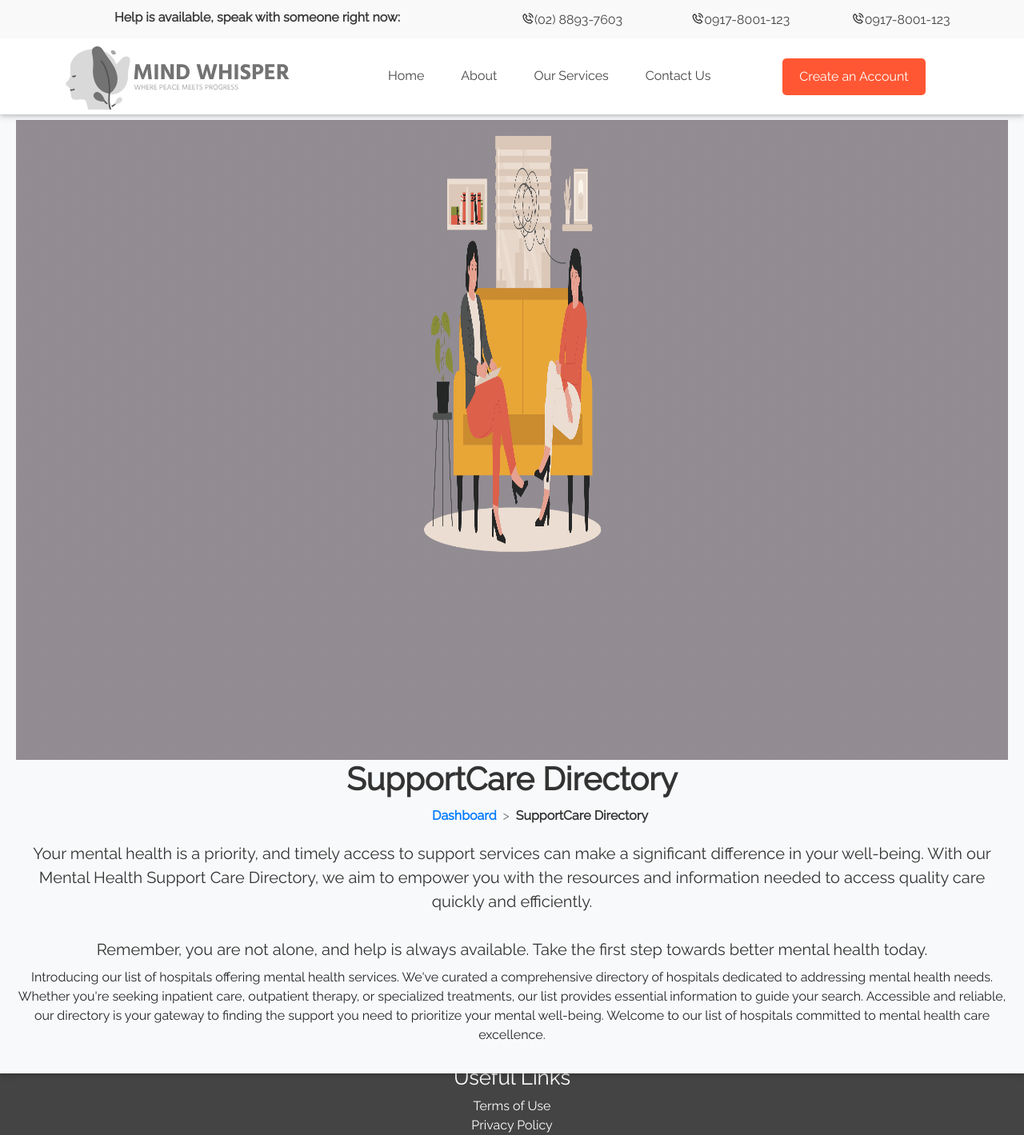
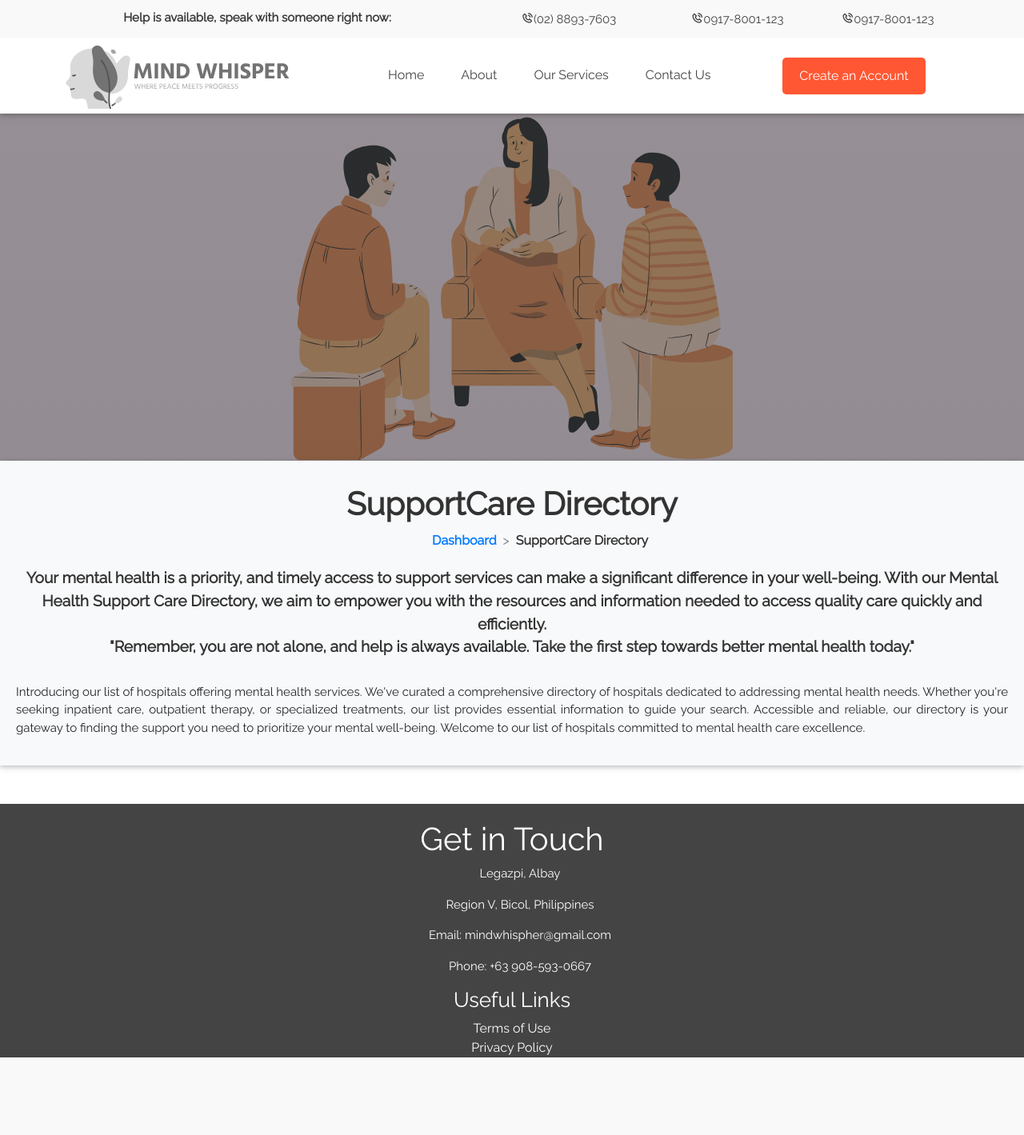
Before and after one commit to jaor13/MindWhisper-Web-Systems-Final-Term, a PHP site: page /support-care-directory.html in a window 1280 px wide. Shown: the whole page at 80% size. After the commit the page ends 1322 px from the top, so only its background shows below. Run offline with PHP 8.4, Linux system fonts and the light colour scheme.

Commit message:
changed image

```diff
--- a/styles.css/support-caredirectory/styles.css
+++ b/styles.css/support-caredirectory/styles.css
@@ -114,47 +114,45 @@ header .btn {
     background-color: #e63e00;
 }
 
-/*.image{
-  width: 100vw;
-  height: 100vh;
-  object-fit: cover;
-}*/
-
 .slider-img {
+  position: relative;
   background: -moz-linear-gradient(top, rgba(45, 32, 44, 0.5) 0%, rgba(45, 32, 44, 0.5) 100%);
   background: -webkit-linear-gradient(top, rgba(45, 32, 44, 0.5) 0%, rgba(45, 32, 44, 0.5) 100%);
-  background: linear-gradient(to bottom, rgba(45, 32, 44, 0.5) 0%, rgba(45, 32, 44, 0.5) 100%);
+  background: linear-gradient(to bottom, rgba(45, 32, 44, 0.5) 0%, rgba(36, 23, 35, 0.5) 100%);
   filter: progid:DXImageTransform.Microsoft.gradient(startColorstr='#cc1b2429', endColorstr='#cc1b2429', GradientType=0);
-  position: relative;
-  width: auto;
-  height: 100vh; /* Change this line */
 }
 
 .slider-img img {
+  width: 50%;
+  height: auto;
+  z-index: -1;
+  object-fit: cover;
   position: relative;
-  width: 100%;
-  height: 100vh; /* Make the image cover the entire container height */
+  margin-top: -1.5%;
+  margin-left: 25%;
 }
-
-.item {
-  position: relative;
-
-}
-
-
 
 #main-header header{
     background-color: #f8f9fa;
     padding: 20px;
-    padding-top: 150px;
+    padding-top: 30px;
     text-align: center;
-
+    margin-top: 45%;
 }
 
 .header-h1 {
     color: #333;
     font-weight: bolder;
     margin-top: auto;
+}
+
+.header-h2 {
+  font-size: 1.2rem;
+  font-weight: 600;
+  line-height: 1.5;
+  margin-top: 20px;
+  color: #333;
+  text-align: center;
 }
 
 .breadcrumb {
@@ -171,35 +169,32 @@ header .btn {
 
 .breadcrumb li i {
     margin: 0 5px;
-    color: #aaa; /* Color for the separator icon */
+    color: #aaa;
 }
 
 .breadcrumb li a {
     color: #007bff;
     text-decoration: none;
-    font-weight: bold; /* Make links bold */
-    transition: color 0.3s; /* Smooth transition for color change */
+    font-weight: bold;
+    transition: color 0.3s;
 }
 
 .breadcrumb li a:hover {
-    color: #0056b3; /* Color change on hover */
+    color: #0056b3;
 }
 
 .breadcrumb li:last-child a {
-    pointer-events: none; /* Disable pointer events on the last item */
-    color: #333; /* Color for the active/last item */
+    pointer-events: none;
+    color: #333;
 }
 
 .breadcrumb li:last-child i {
-    display: none; /* Hide separator icon on the last item */
+    display: none;
 }
 
-#main-header h2 {
-    font-size: 1.25rem; /* Adjust the font size as needed */
-    font-weight: 300; /* Optionally adjust the font weight */
-    line-height: 1.5; /* Optionally adjust the line height */
-    margin-top: 20px; /* Add some top margin for spacing */
-    color: #333; /* Optionally adjust the text color */
+p{
+  text-align: justify;
+  font-size: 15px;
 }
 
 .footer {
@@ -208,7 +203,7 @@ header .btn {
   padding-bottom: 0px;
   background-color: #444;
   color: #FFF;
-  margin-top: 1000px;
+  margin-top: 100px;
 }
 
 @media screen and (max-width: 940px) {
--- a/support-care-directory.html
+++ b/support-care-directory.html
@@ -14,19 +14,8 @@
     </head>
 
     <body>
-
         <section id="main-header">
             <header>
-                <section class="container-fluid">
-                    <div class="row slide">
-                        <div class="col-sm-12 col-md-12 p-0 item">
-                            <div class="slider-img"><img src="assets/images/directory/top.png" alt="top pic"></div>
-                            <div class="custom-container"></div>
-                        </div>
-                    </div>
-                </section>
-
-
                 <h1  class="header-h1">SupportCare Directory</h1>
                     <nav style="--bs-breadcrumb-divider: '>';" aria-label="breadcrumb">
                         <ol class="breadcrumb">
@@ -35,8 +24,8 @@
                         </ol>
                     </nav>
                 <div>
-                    <h2>Your mental health is a priority, and timely access to support services can make a significant difference in your well-being. With our Mental Health Support Care Directory, we aim to empower you with the resources and information needed to access quality care quickly and efficiently. <br> <br> Remember, you are not alone, and help is always available. Take the first step towards better mental health today.</h2>
-                    <p>Introducing our list of hospitals offering mental health services. We've curated a comprehensive directory of hospitals dedicated to addressing mental health needs. Whether you're seeking inpatient care, outpatient therapy, or specialized treatments, our list provides essential information to guide your search. Accessible and reliable, our directory is your gateway to finding the support you need to prioritize your mental well-being. Welcome to our list of hospitals committed to mental health care excellence.</p>
+                    <h2 class="header-h2">Your mental health is a priority, and timely access to support services can make a significant difference in your well-being. With our Mental Health Support Care Directory, we aim to empower you with the resources and information needed to access quality care quickly and efficiently. <br> "Remember, you are not alone, and help is always available. Take the first step towards better mental health today."</h2>
+                    <p> <br> Introducing our list of hospitals offering mental health services. We've curated a comprehensive directory of hospitals dedicated to addressing mental health needs. Whether you're seeking inpatient care, outpatient therapy, or specialized treatments, our list provides essential information to guide your search. Accessible and reliable, our directory is your gateway to finding the support you need to prioritize your mental well-being. Welcome to our list of hospitals committed to mental health care excellence.</p>
                 </div>
             </header>
         </section>
@@ -83,6 +72,14 @@
                 </nav>
             </header>
 
+            <section class="container-fluid">
+                <div class="row slide">
+                    <div class="col-sm-14 col-md-14 p-0 item">
+                        <div class="slider-img"><img src="assets/images/directory/upperimage.svg" alt="top pic"></div>
+                        <div class="custom-container"></div>
+                    </div>
+                </div>
+            </section>
 
 
         <footer class="footer">
```
Also changed, not shown: assets/images/directory/top(10).svg (added), assets/images/directory/upper.png (added), assets/images/directory/upperimage.svg (added).
